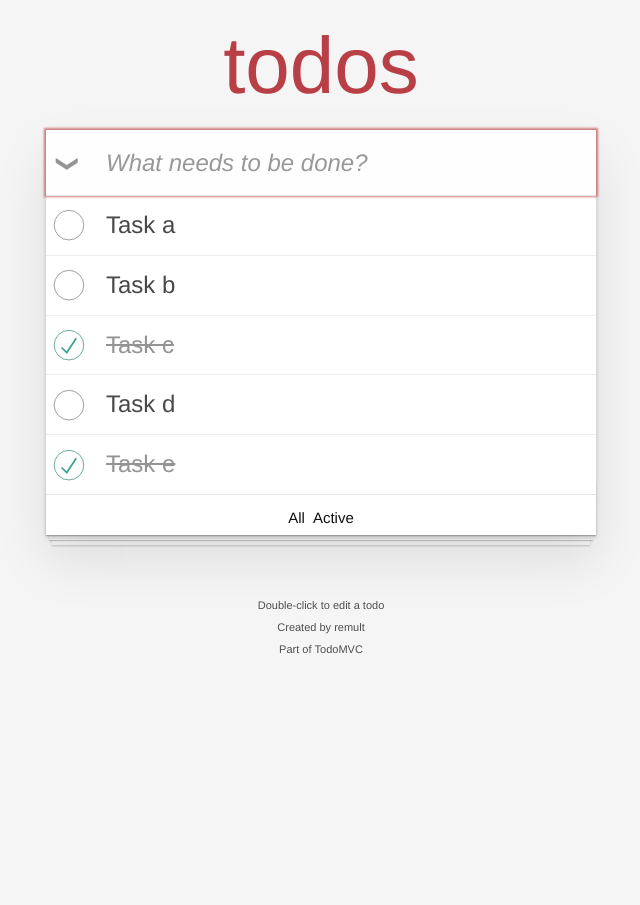
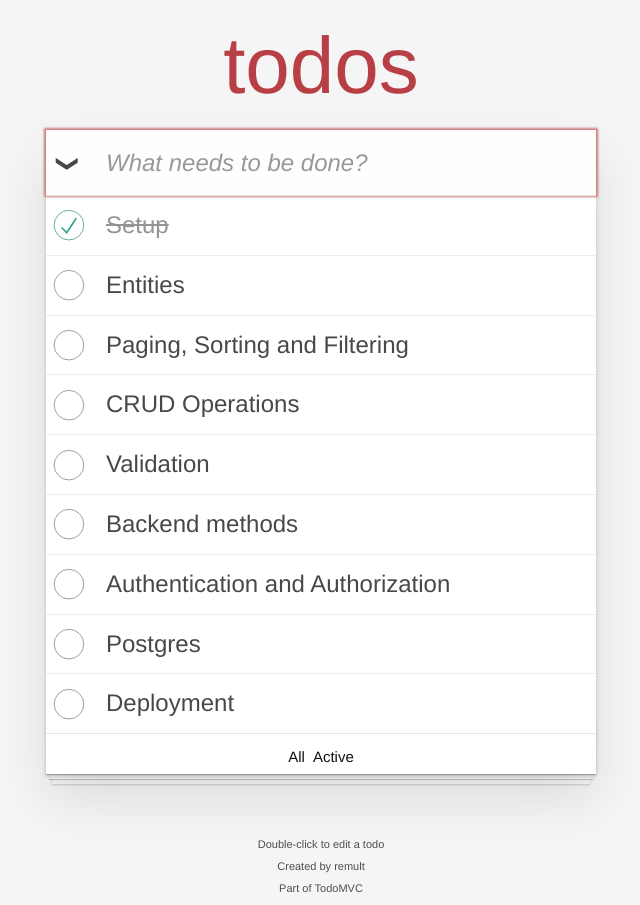
Before and after one commit to noam-honig/todo-app, a React (Vite) app: page / in a window 1280 px wide. Shown: the whole page, without its empty margins (319-959 px from the left). Before the commit the page ends 800 px from the top, so only its background shows below. Built offline with nearby package versions, Linux system fonts and the light colour scheme.

Commit message:
updated app.tsx

```diff
--- a/src/App.tsx
+++ b/src/App.tsx
@@ -4,11 +4,15 @@ import { Task } from "./shared/Task";
 
 function App() {
   const [tasks, setTasks] = useState<Task[]>([
-    { id: 'a', title: "Task a", completed: false },
-    { id: 'b', title: "Task b", completed: false },
-    { id: 'c', title: "Task c", completed: true },
-    { id: 'd', title: "Task d", completed: false },
-    { id: 'e', title: "Task e", completed: true }
+    { id: 'a', title: "Setup", completed: true },
+    { id: 'b', title: "Entities", completed: false },
+    { id: 'c', title: "Paging, Sorting and Filtering", completed: false },
+    { id: 'd', title: "CRUD Operations", completed: false },
+    { id: 'e', title: "Validation", completed: false },
+    { id: 'f', title: "Backend methods", completed: false },
+    { id: 'g', title: "Authentication and Authorization", completed: false },
+    { id: 'h', title: "Postgres", completed: false },
+    { id: 'i', title: "Deployment", completed: false }
   ]);
   const [newTaskTitle, setNewTaskTitle] = useState('');
   const [editingTask, setEditingTask] = useState<Task>();
@@ -75,7 +79,7 @@ function App() {
                       checked={task.completed}
                       onChange={e => setCompleted(e.target.checked)}
                     />
-                    <label  onClick={() => setEditingTask(task)}>{task.title}</label>
+                    <label onDoubleClick={() => setEditingTask(task)}>{task.title}</label>
                     <button className="destroy" onClick={deleteTask}></button>
                   </div>
                   <input className="edit"
```
